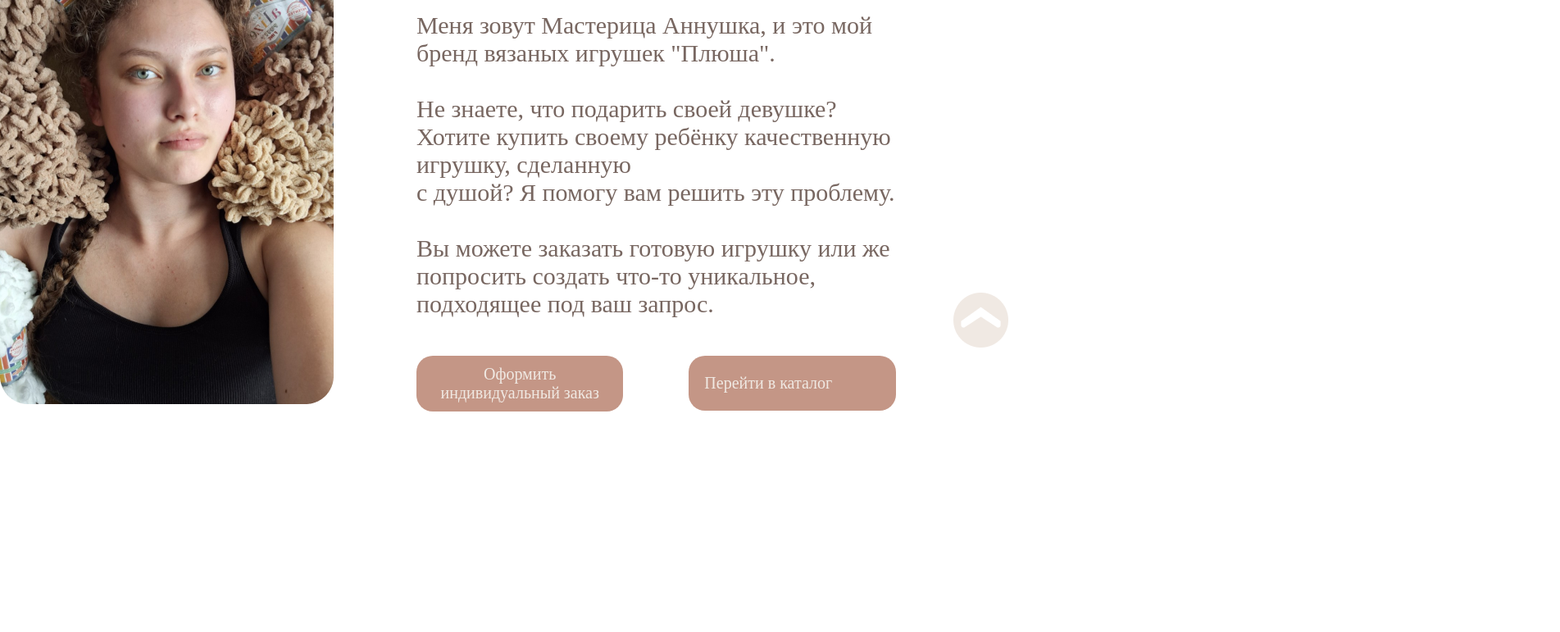
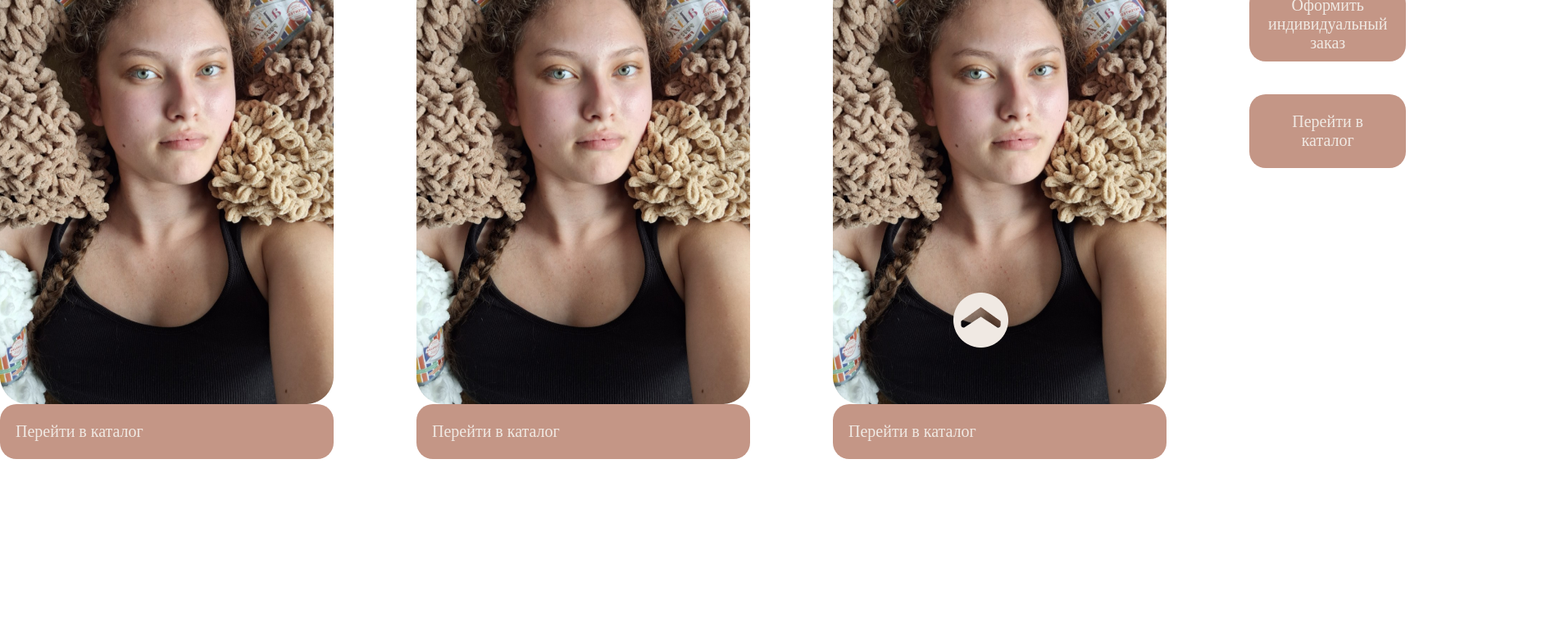
Before and after one commit to HerzenStudents-ITxD/HerzenStudents-ITxD.github.io, a plain HTML site: page index.html in a window 1280 px wide. Shown: the part 276-1047 px from the top of the page at 82% size, 1903 px wide, since content can reach past the window. Drawn offline with Linux system fonts and the light colour scheme.

Commit message:
проверка

```diff
--- a/index.html
+++ b/index.html
@@ -10,6 +10,7 @@
     <link rel="stylesheet" href="picture.css">
     <link rel="stylesheet" href="modal.css">
     <link rel="stylesheet" href="index.css">
+    <link rel="stylesheet" href="style.css">
 
 </head>
 <body>
@@ -44,18 +45,28 @@
         <div class="flex-container">
             <div class="image-column">
                 <img loading="lazy" src="images/me.png" alt="фотография мастерицы">
+                <button class="catalog-button">
+                    Перейти в каталог
+                </button>
             </div>
+
+            <div class="image-column">
+                <img loading="lazy" src="images/me.png" alt="фотография мастерицы">
+                <button class="catalog-button">
+                    Перейти в каталог
+                </button>
+            </div>
+
+            <div class="image-column">
+                <img loading="lazy" src="images/me.png" alt="фотография мастерицы">
+                <button class="catalog-button">
+                    Перейти в каталог
+                </button>
+            </div>
+
             <div class="text-column">
                 <div class="text-content">
-                <h1 class="introduction-title">Давайте знакомиться!</h1>
-                <p class="introduction-description">
-                Меня зовут Мастерица Аннушка, и это мой бренд вязаных игрушек "Плюша".
-                <br /><br />
-                Не знаете, что подарить своей девушке? Хотите купить своему ребёнку качественную игрушку, сделанную
-                <br />с душой? Я помогу вам решить эту проблему.
-                <br /><br />
-                Вы можете заказать готовую игрушку или же попросить создать что-то уникальное, подходящее под ваш запрос.
-                </p>
+
                     <div class="cta-container">
                         <div class="cta-button">
                             <button id="myButton" class="cta-button-inner">
@@ -72,6 +83,7 @@
                     </div>
                 </div>
             </div>
+
             <div>
                 <p>
                     ляляля
```
Also changed, not shown: style.css (added). Lines whose indentation alone changed are shown as unchanged.
